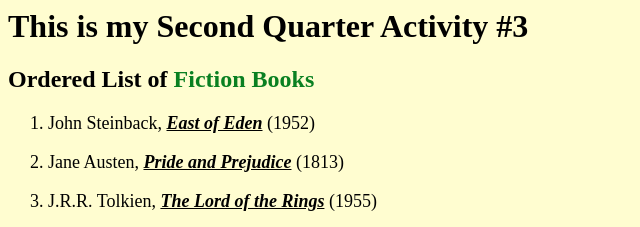
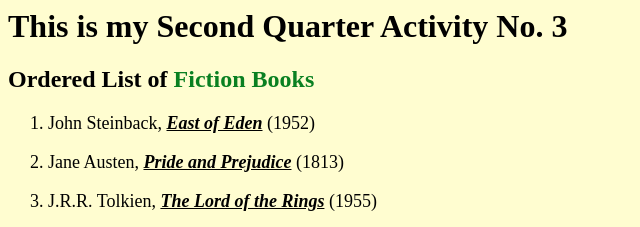
Before and after one commit to MarcosJaiper/Activity-3, a plain HTML site: page index.html in a window 1280 px wide. Shown: the top 227 px of the page, 0-640 px from the left. Drawn offline with Linux system fonts and the light colour scheme.

Commit message:
Update index.html

```diff
--- a/index.html
+++ b/index.html
@@ -10,7 +10,7 @@ Activity 3
 
 <body style="background-color:#FFFDD0">
 <h1>
-This is my Second Quarter Activity #3
+This is my Second Quarter Activity No. 3
 </h1>
 
 <h2>
```
